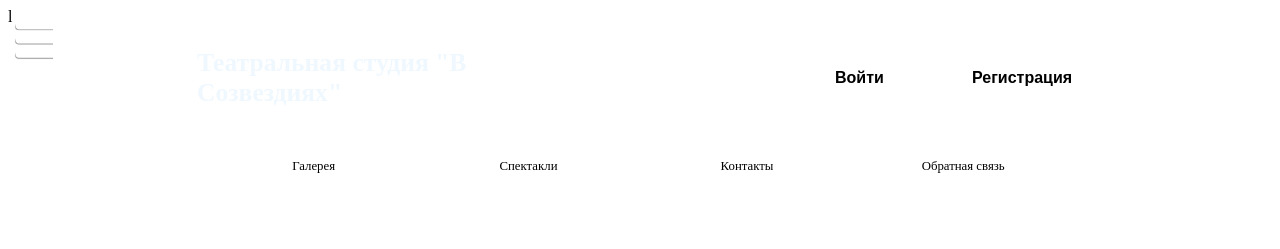
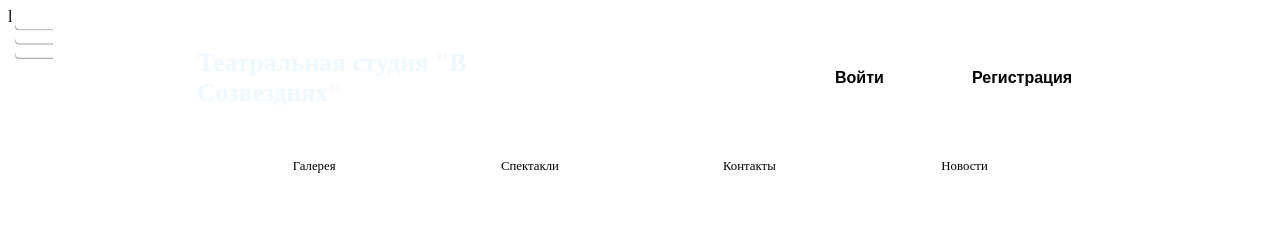
Before and after one commit to Afmer/WebLab2.0, a React (Create React App) app in the folder Frontend/: page / in a window 1280 px wide. Shown: the top 249 px of the page. Built offline with nearby package versions, Linux system fonts and the light colour scheme; no server answers; the HTML template or start-up script is replaced by a standard one.

Commit message:
Add news button

```diff
--- a/Frontend/src/Components/Layouts/LayoutBase.tsx
+++ b/Frontend/src/Components/Layouts/LayoutBase.tsx
@@ -86,7 +86,7 @@ const LayoutBase: React.FC<ParentCompProps> = (props) => {
                             <td><Link to="/Gallery">Галерея</Link></td>
                             <td><Link to="/Shows">Спектакли</Link></td>
                             <td><Link to="/Contacts">Контакты</Link></td>
-                            <td><Link to="/Feedback">Обратная связь</Link></td>
+                            <td><Link to="/News">Новости</Link></td>
                             </tr>
                         </table>
                         </div>
```
